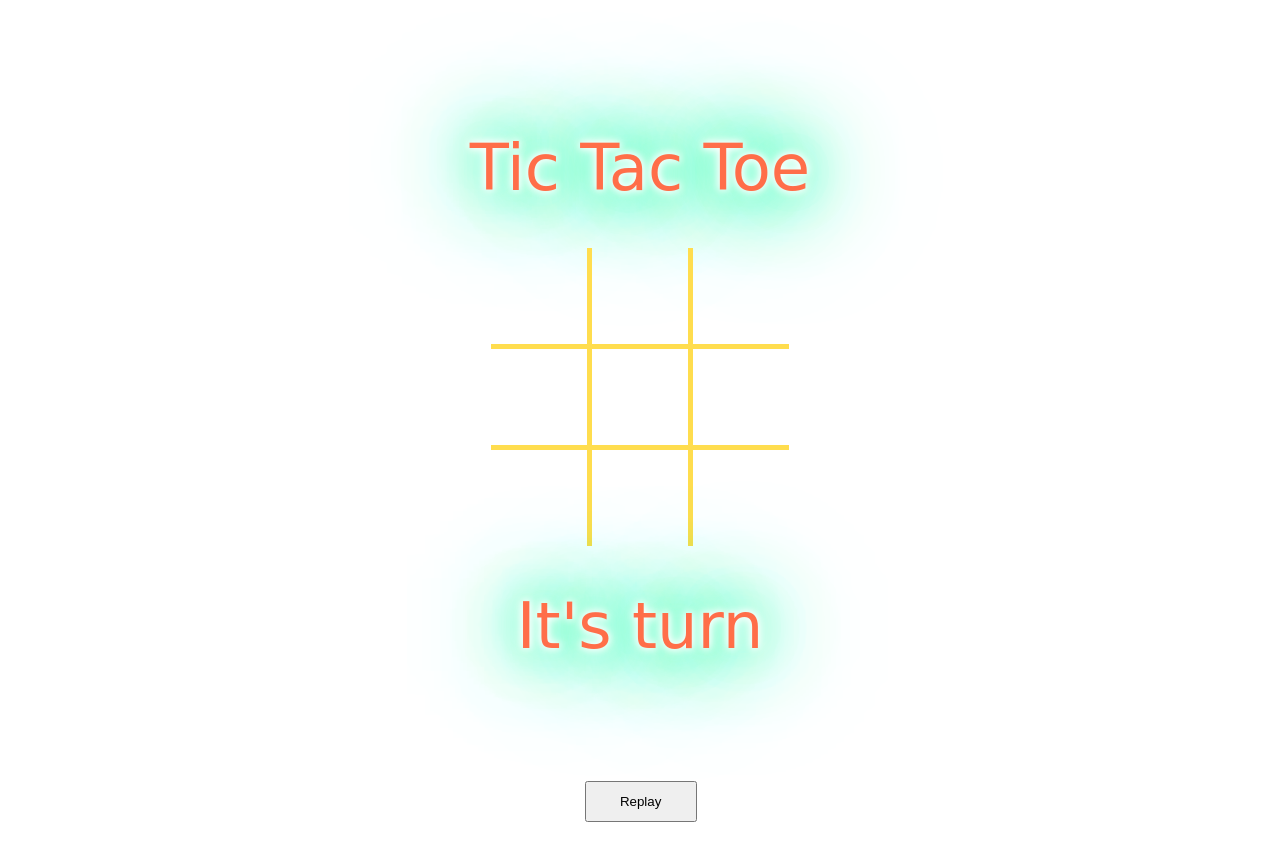
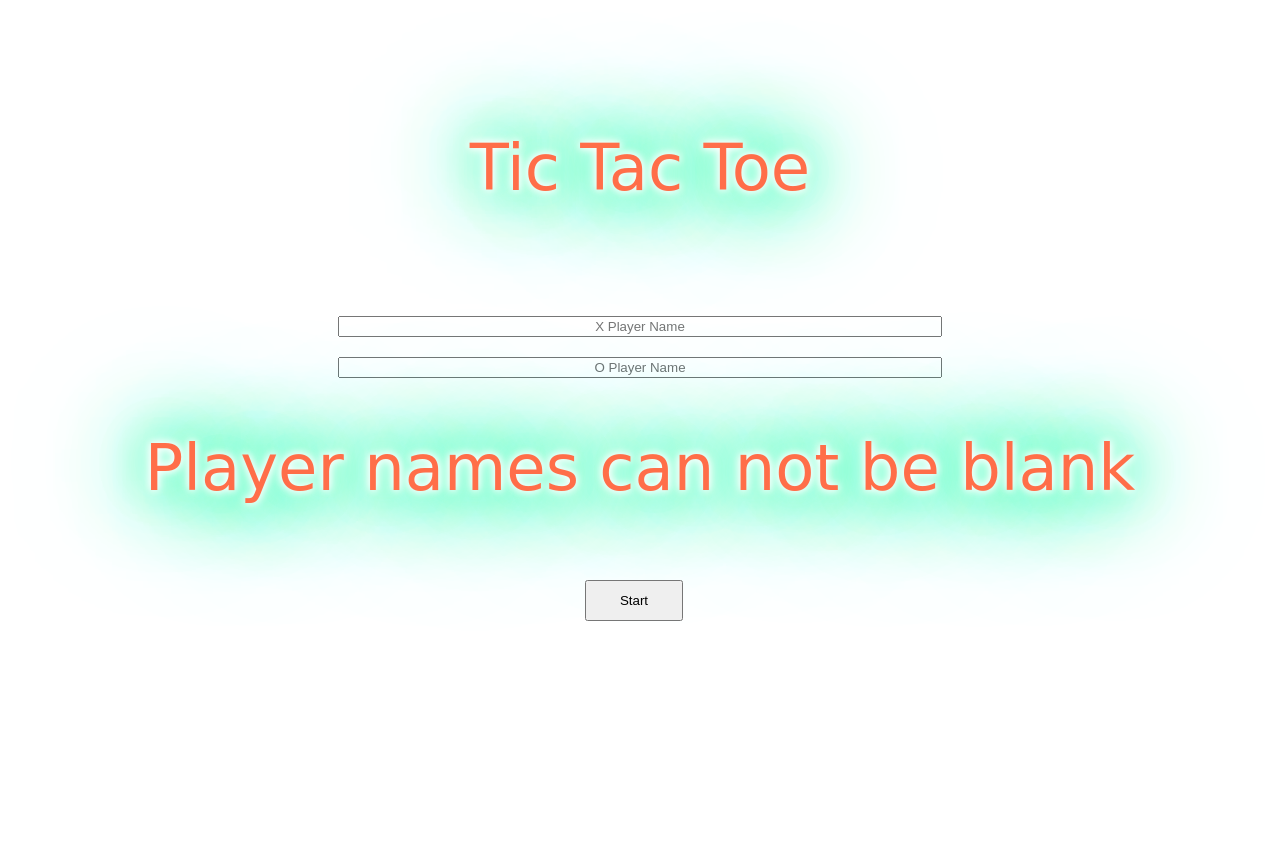
Before and after one commit to pipe2442/tictactoe_javascript, a plain HTML site: page index.html in a window 1280 px wide. Both pictures are taken after a click on the button "Start". Drawn offline with Linux system fonts and the light colour scheme; a web font is replaced by a local one.

Commit message:
Add blank validation error message

```diff
--- a/app.js
+++ b/app.js
@@ -11,11 +11,22 @@ reload = () => {
   location.reload();
 };
 
+validateForm = () => {
+  const a = document.getElementById('name1');
+  const b = document.getElementById('name2');
+  if (a.value === '' || b.value === '') {
+    document.getElementById('validate').innerHTML = '<h1>Player names can not be blank</h1>';
+    startGame.preventDefault();
+  }
+};
+
 startGame = () => {
+  validateForm();
   document.getElementById('name1').style.visibility = 'hidden';
   document.getElementById('name2').style.visibility = 'hidden';
   document.getElementById('start').style.visibility = 'hidden';
   document.getElementById('replay').style.visibility = 'visible';
+  document.getElementById('validate').innerHTML = '';
   const player1 = new Player(document.getElementById('name1'), 'X');
   const player2 = new Player(document.getElementById('name2'), 'O');
   const cells = document.querySelectorAll('.cell');
--- a/index.html
+++ b/index.html
@@ -32,11 +32,13 @@
     </table>
     <div id="win" class="message"></div>
     <div class="names">
-      <input id="name1" type="text" placeholder="X Player Name" class="nameInput">
-      <input id="name2" type="text" placeholder="O Player Name" class="nameInput">
+      <input id="name1" type="text" placeholder="X Player Name" class="nameInput" required>
+      <input id="name2" type="text" placeholder="O Player Name" class="nameInput" required>
     </div>
+    <div id="validate"></div>
     <input type="button" value="Start" onclick="startGame()" class="startButton" id="start">
     <button onclick="reload()" class="replay" id="replay">Replay</button>
+
   </div>
 
 
```
